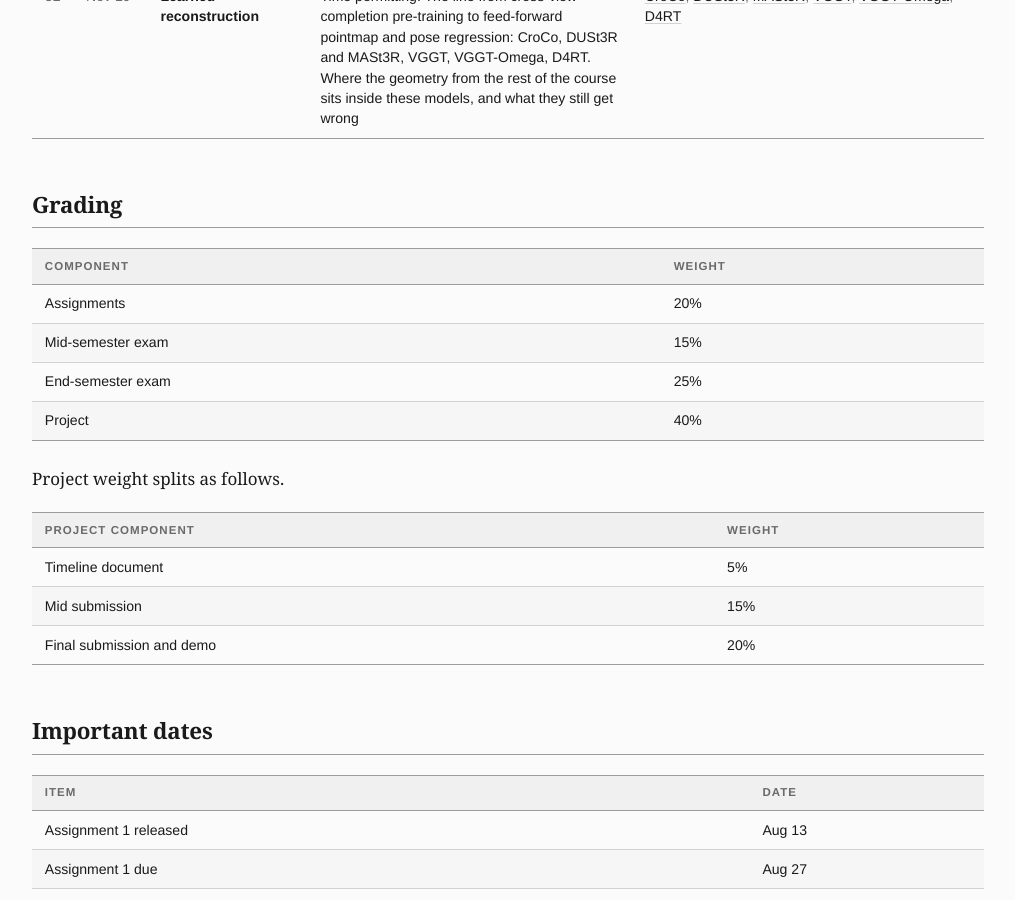
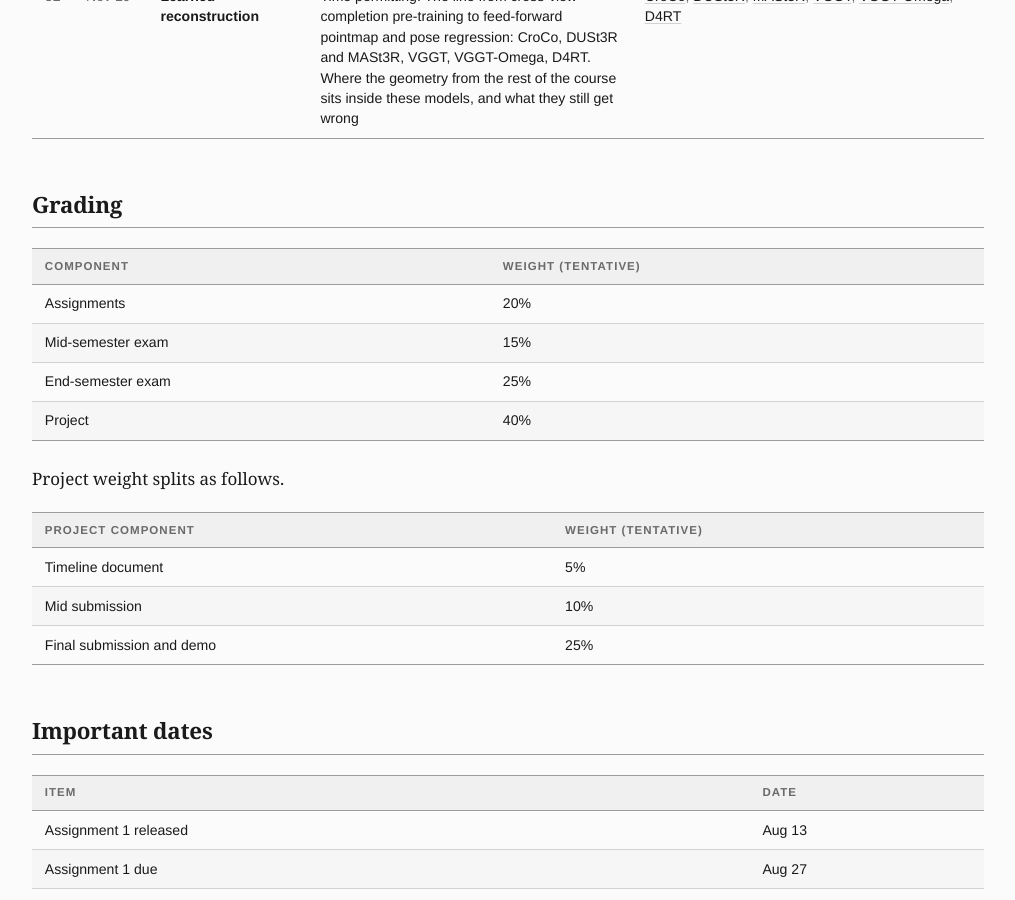
Before and after one commit to Mobile-Robotics-2026/mobile-robotics-2026.github.io, a Jekyll site: the page built from index.md, in a window 1280 px wide and 900 px high, scrolled down 3700 px. Shown: the whole window, without its empty margins (132-1147 px from the left). Built offline with Jekyll 4.4.1, drawn with Linux system fonts in a browser that asks for light colours.

Commit message:
More Info

```diff
--- a/index.md
+++ b/index.md
@@ -111,7 +111,7 @@ than the slot allows.
 
 <div class="table-wrap" markdown="1">
 
-| Component | Weight |
+| Component | Weight (Tentative) |
 | --- | --- |
 | Assignments | 20% |
 | Mid-semester exam | 15% |
@@ -124,11 +124,11 @@ Project weight splits as follows.
 
 <div class="table-wrap" markdown="1">
 
-| Project component | Weight |
+| Project component | Weight (Tentative) |
 | --- | --- |
 | Timeline document | 5% |
-| Mid submission | 15% |
-| Final submission and demo | 20% |
+| Mid submission | 10% |
+| Final submission and demo | 25% |
 
 </div>
 
```
